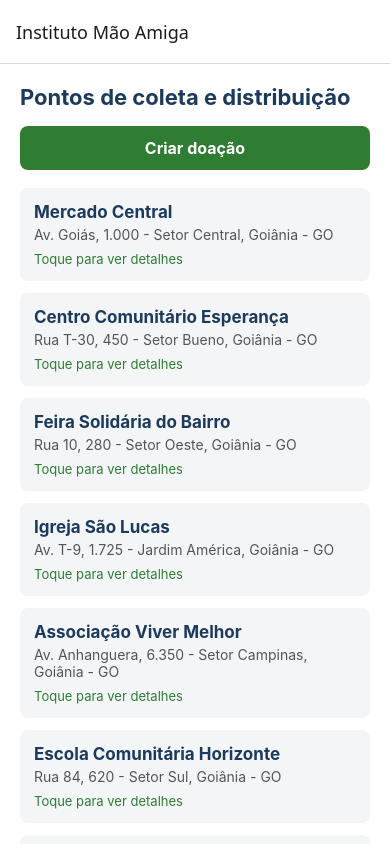
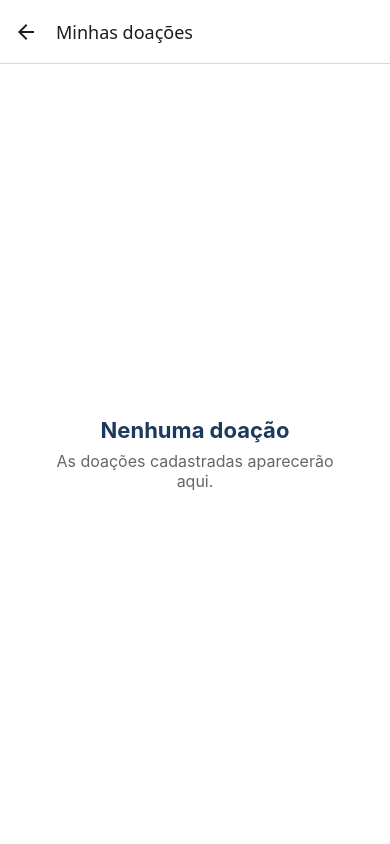
Before and after one commit to CharlieChaplim/instituto-mao-amiga, a React Native app: screen /Doacoes in a window 390 px wide. Built offline with nearby package versions, Linux system fonts and the light colour scheme.

Commit message:
"Atualização e adicionar botão para salvar doações"

```diff
--- a/src/navigation/AppNavigator.tsx
+++ b/src/navigation/AppNavigator.tsx
@@ -1,8 +1,11 @@
 import { NavigationContainer } from '@react-navigation/native';
 import { createNativeStackNavigator } from '@react-navigation/native-stack';
+
 import { TelaCadastroDoacao } from '../screens/TelaCadastroDoacao';
 import { TelaDetalhePonto } from '../screens/TelaDetalhePonto';
 import { TelaListaPontos } from '../screens/TelaListaPontos';
+import { TelaDoacoes } from '../screens/TelaDoacoes';
+
 import { RootStackParamList } from '../types/navigation';
 
 const Stack = createNativeStackNavigator<RootStackParamList>();
@@ -16,16 +19,24 @@ export function AppNavigator() {
           component={TelaListaPontos}
           options={{ title: 'Instituto Mão Amiga' }}
         />
+
         <Stack.Screen
           name="Detalhe"
           component={TelaDetalhePonto}
           options={{ title: 'Detalhe do ponto' }}
         />
+
         <Stack.Screen
           name="Cadastro"
           component={TelaCadastroDoacao}
           options={{ title: 'Cadastro de doação' }}
         />
+
+        <Stack.Screen
+          name="Doacoes"
+          component={TelaDoacoes}
+          options={{ title: 'Minhas doações' }}
+        />
       </Stack.Navigator>
     </NavigationContainer>
   );
--- a/src/screens/TelaCadastroDoacao.tsx
+++ b/src/screens/TelaCadastroDoacao.tsx
@@ -1,5 +1,6 @@
 import { NativeStackScreenProps } from '@react-navigation/native-stack';
 import { useEffect, useState } from 'react';
+
 import {
   Alert,
   KeyboardAvoidingView,
@@ -10,8 +11,11 @@ import {
   TextInput,
   TouchableOpacity,
 } from 'react-native';
+
 import { SafeAreaView } from 'react-native-safe-area-context';
+
 import { carregarDoacao, salvarDoacao } from '../storage/doacaoStorage';
+import { registrarDoacao } from '../storage/doacoesStorage';
 import { RootStackParamList } from '../types/navigation';
 
 type Props = NativeStackScreenProps<RootStackParamList, 'Cadastro'>;
@@ -34,7 +38,10 @@ export function TelaCadastroDoacao({ navigation }: Props) {
           setObservacao(doacao.observacao);
         }
       } catch {
-        Alert.alert('Erro', 'Não foi possível recuperar a última doação salva.');
+        Alert.alert(
+          'Erro',
+          'Não foi possível recuperar a última doação salva.'
+        );
       }
     }
 
@@ -43,31 +50,49 @@ export function TelaCadastroDoacao({ navigation }: Props) {
 
   async function criarDoacao() {
     if (!nome.trim() || !item.trim() || !quantidade.trim()) {
-      Alert.alert('Campos obrigatórios', 'Preencha nome, item e quantidade.');
+      Alert.alert(
+        'Campos obrigatórios',
+        'Preencha nome, item e quantidade.'
+      );
+
       return;
     }
 
-    try {
-      await salvarDoacao({
+    const dados = {
       nome: nome.trim(),
       item: item.trim(),
       quantidade: quantidade.trim(),
       observacao: observacao.trim(),
-      });
+    };
 
-      Alert.alert('Doação criada', 'Os dados da doação foram salvos neste aparelho.', [
+    try {
+      await salvarDoacao(dados);
+
+      await registrarDoacao(dados);
+
+      Alert.alert(
+        'Doação criada',
+        'A doação foi registrada neste aparelho.',
+        [
           {
             text: 'OK',
             onPress: () => navigation.goBack(),
           },
-      ]);
+        ]
+      );
     } catch {
-      Alert.alert('Erro', 'Não foi possível salvar os dados da doação.');
+      Alert.alert(
+        'Erro',
+        'Não foi possível salvar os dados da doação.'
+      );
     }
   }
 
   return (
-    <SafeAreaView style={styles.safeArea} edges={['bottom', 'left', 'right']}>
+    <SafeAreaView
+      style={styles.safeArea}
+      edges={['bottom', 'left', 'right']}
+    >
       <KeyboardAvoidingView
         style={styles.keyboardView}
         behavior={Platform.OS === 'ios' ? 'padding' : 'height'}
@@ -76,9 +101,14 @@ export function TelaCadastroDoacao({ navigation }: Props) {
           contentContainerStyle={styles.formulario}
           keyboardShouldPersistTaps="handled"
         >
-          <Text style={styles.titulo}>Cadastrar doação</Text>
+          <Text style={styles.titulo}>
+            Cadastrar doação
+          </Text>
 
-          <Text style={styles.rotulo}>Nome do doador</Text>
+          <Text style={styles.rotulo}>
+            Nome do doador
+          </Text>
+
           <TextInput
             style={styles.input}
             value={nome}
@@ -87,7 +117,10 @@ export function TelaCadastroDoacao({ navigation }: Props) {
             returnKeyType="next"
           />
 
-          <Text style={styles.rotulo}>Item para doação</Text>
+          <Text style={styles.rotulo}>
+            Item para doação
+          </Text>
+
           <TextInput
             style={styles.input}
             value={item}
@@ -96,7 +129,10 @@ export function TelaCadastroDoacao({ navigation }: Props) {
             returnKeyType="next"
           />
 
-          <Text style={styles.rotulo}>Quantidade</Text>
+          <Text style={styles.rotulo}>
+            Quantidade
+          </Text>
+
           <TextInput
             style={styles.input}
             value={quantidade}
@@ -106,7 +142,10 @@ export function TelaCadastroDoacao({ navigation }: Props) {
             returnKeyType="next"
           />
 
-          <Text style={styles.rotulo}>Observações</Text>
+          <Text style={styles.rotulo}>
+            Observações
+          </Text>
+
           <TextInput
             style={[styles.input, styles.inputMultilinha]}
             value={observacao}
@@ -116,8 +155,22 @@ export function TelaCadastroDoacao({ navigation }: Props) {
             textAlignVertical="top"
           />
 
-          <TouchableOpacity style={styles.botao} onPress={criarDoacao}>
-            <Text style={styles.textoBotao}>Criar</Text>
+          <TouchableOpacity
+            style={styles.botao}
+            onPress={criarDoacao}
+          >
+            <Text style={styles.textoBotao}>
+              Criar
+            </Text>
+          </TouchableOpacity>
+
+          <TouchableOpacity
+            style={styles.botaoDoacoes}
+            onPress={() => navigation.navigate('Doacoes')}
+          >
+            <Text style={styles.textoBotaoDoacoes}>
+              Ver doações cadastradas
+            </Text>
           </TouchableOpacity>
         </ScrollView>
       </KeyboardAvoidingView>
@@ -130,25 +183,30 @@ const styles = StyleSheet.create({
     flex: 1,
     backgroundColor: '#FFFFFF',
   },
+
   keyboardView: {
     flex: 1,
   },
+
   formulario: {
     padding: 20,
     paddingBottom: 40,
   },
+
   titulo: {
     marginBottom: 16,
     fontSize: 22,
     fontWeight: 'bold',
     color: '#1B3A5C',
   },
+
   rotulo: {
     marginBottom: 6,
     fontSize: 14,
     fontWeight: 'bold',
     color: '#1B3A5C',
   },
+
   input: {
     width: '100%',
     minHeight: 44,
@@ -162,13 +220,15 @@ const styles = StyleSheet.create({
     fontSize: 16,
     color: '#222222',
   },
+
   inputMultilinha: {
     minHeight: 100,
   },
+
   botao: {
     width: '100%',
     minHeight: 44,
-    marginBottom: 18,
+    marginBottom: 12,
     paddingHorizontal: 16,
     paddingVertical: 10,
     borderRadius: 8,
@@ -176,9 +236,29 @@ const styles = StyleSheet.create({
     justifyContent: 'center',
     alignItems: 'center',
   },
+
   textoBotao: {
     fontSize: 16,
     fontWeight: 'bold',
     color: '#FFFFFF',
   },
+
+  botaoDoacoes: {
+    width: '100%',
+    minHeight: 44,
+    paddingHorizontal: 16,
+    paddingVertical: 10,
+    borderWidth: 1,
+    borderColor: '#1B3A5C',
+    borderRadius: 8,
+    backgroundColor: '#FFFFFF',
+    justifyContent: 'center',
+    alignItems: 'center',
+  },
+
+  textoBotaoDoacoes: {
+    fontSize: 16,
+    fontWeight: 'bold',
+    color: '#1B3A5C',
+  },
 });
--- /dev/null
+++ b/src/screens/TelaDoacoes.tsx
@@ -0,0 +1,259 @@
+import { useCallback, useState } from 'react';
+import {
+  Alert,
+  FlatList,
+  StyleSheet,
+  Text,
+  TouchableOpacity,
+  View,
+} from 'react-native';
+import { useFocusEffect } from '@react-navigation/native';
+import { SafeAreaView } from 'react-native-safe-area-context';
+
+import {
+  carregarDoacoes,
+  DoacaoRegistrada,
+  removerDoacao,
+} from '../storage/doacoesStorage';
+
+export function TelaDoacoes() {
+  const [doacoes, setDoacoes] = useState<DoacaoRegistrada[]>([]);
+  const [carregando, setCarregando] = useState(true);
+
+  async function atualizarDoacoes() {
+    try {
+      setCarregando(true);
+
+      const dados = await carregarDoacoes();
+
+      setDoacoes([...dados].reverse());
+    } catch {
+      Alert.alert(
+        'Erro',
+        'Não foi possível carregar as doações.'
+      );
+    } finally {
+      setCarregando(false);
+    }
+  }
+
+  useFocusEffect(
+    useCallback(() => {
+      atualizarDoacoes();
+    }, [])
+  );
+
+  function confirmarExclusao(doacao: DoacaoRegistrada) {
+    Alert.alert(
+      'Excluir doação',
+      `Deseja excluir a doação de ${doacao.item}?`,
+      [
+        {
+          text: 'Cancelar',
+          style: 'cancel',
+        },
+        {
+          text: 'Excluir',
+          style: 'destructive',
+          onPress: async () => {
+            try {
+              await removerDoacao(doacao.id);
+              await atualizarDoacoes();
+            } catch {
+              Alert.alert(
+                'Erro',
+                'Não foi possível excluir a doação.'
+              );
+            }
+          },
+        },
+      ]
+    );
+  }
+
+  function formatarData(data: string) {
+    return new Date(data).toLocaleString('pt-BR');
+  }
+
+  if (carregando) {
+    return (
+      <SafeAreaView
+        style={styles.safeArea}
+        edges={['bottom', 'left', 'right']}
+      >
+        <View style={styles.centro}>
+          <Text style={styles.mensagem}>
+            Carregando doações...
+          </Text>
+        </View>
+      </SafeAreaView>
+    );
+  }
+
+  return (
+    <SafeAreaView
+      style={styles.safeArea}
+      edges={['bottom', 'left', 'right']}
+    >
+      <FlatList
+        data={doacoes}
+        keyExtractor={(doacao) => doacao.id}
+        contentContainerStyle={
+          doacoes.length === 0
+            ? styles.listaVazia
+            : styles.lista
+        }
+        ListHeaderComponent={
+          doacoes.length > 0 ? (
+            <View style={styles.cabecalho}>
+              <Text style={styles.titulo}>
+                Doações registradas
+              </Text>
+
+              <Text style={styles.contador}>
+                {doacoes.length}{' '}
+                {doacoes.length === 1
+                  ? 'doação registrada'
+                  : 'doações registradas'}
+              </Text>
+            </View>
+          ) : null
+        }
+        ListEmptyComponent={
+          <View style={styles.centro}>
+            <Text style={styles.titulo}>
+              Nenhuma doação
+            </Text>
+
+            <Text style={styles.mensagem}>
+              As doações cadastradas aparecerão aqui.
+            </Text>
+          </View>
+        }
+        renderItem={({ item: doacao }) => (
+          <View style={styles.card}>
+            <Text style={styles.item}>
+              {doacao.item}
+            </Text>
+
+            <Text style={styles.informacao}>
+              Doador: {doacao.nome}
+            </Text>
+
+            <Text style={styles.informacao}>
+              Quantidade: {doacao.quantidade}
+            </Text>
+
+            {doacao.observacao ? (
+              <Text style={styles.informacao}>
+                Observação: {doacao.observacao}
+              </Text>
+            ) : null}
+
+            <Text style={styles.data}>
+              {formatarData(doacao.data)}
+            </Text>
+
+            <TouchableOpacity
+              style={styles.botaoExcluir}
+              onPress={() => confirmarExclusao(doacao)}
+            >
+              <Text style={styles.textoExcluir}>
+                Excluir
+              </Text>
+            </TouchableOpacity>
+          </View>
+        )}
+      />
+    </SafeAreaView>
+  );
+}
+
+const styles = StyleSheet.create({
+  safeArea: {
+    flex: 1,
+    backgroundColor: '#FFFFFF',
+  },
+
+  lista: {
+    padding: 20,
+    paddingBottom: 40,
+  },
+
+  listaVazia: {
+    flexGrow: 1,
+    padding: 20,
+  },
+
+  cabecalho: {
+    marginBottom: 16,
+  },
+
+  centro: {
+    flex: 1,
+    justifyContent: 'center',
+    alignItems: 'center',
+    padding: 24,
+  },
+
+  titulo: {
+    fontSize: 22,
+    fontWeight: 'bold',
+    color: '#1B3A5C',
+  },
+
+  contador: {
+    marginTop: 4,
+    fontSize: 14,
+    color: '#666666',
+  },
+
+  mensagem: {
+    marginTop: 8,
+    fontSize: 16,
+    color: '#666666',
+    textAlign: 'center',
+  },
+
+  card: {
+    marginBottom: 14,
+    padding: 16,
+    borderWidth: 1,
+    borderColor: '#DDDDDD',
+    borderRadius: 10,
+    backgroundColor: '#FFFFFF',
+  },
+
+  item: {
+    marginBottom: 8,
+    fontSize: 18,
+    fontWeight: 'bold',
+    color: '#1B3A5C',
+  },
+
+  informacao: {
+    marginBottom: 4,
+    fontSize: 15,
+    color: '#333333',
+  },
+
+  data: {
+    marginTop: 8,
+    fontSize: 13,
+    color: '#777777',
+  },
+
+  botaoExcluir: {
+    alignSelf: 'flex-start',
+    marginTop: 12,
+    paddingHorizontal: 14,
+    paddingVertical: 8,
+    borderRadius: 6,
+    backgroundColor: '#C62828',
+  },
+
+  textoExcluir: {
+    fontWeight: 'bold',
+    color: '#FFFFFF',
+  },
+});
--- /dev/null
+++ b/src/storage/doacoesStorage.ts
@@ -0,0 +1,75 @@
+import AsyncStorage from '@react-native-async-storage/async-storage';
+
+const CHAVE_DOACOES = '@mao_amiga:doacoes';
+
+export type DoacaoRegistrada = {
+  id: string;
+  nome: string;
+  item: string;
+  quantidade: string;
+  observacao: string;
+  data: string;
+};
+
+type NovaDoacao = {
+  nome: string;
+  item: string;
+  quantidade: string;
+  observacao: string;
+};
+
+export async function carregarDoacoes(): Promise<DoacaoRegistrada[]> {
+  try {
+    const dados = await AsyncStorage.getItem(CHAVE_DOACOES);
+
+    if (!dados) {
+      return [];
+    }
+
+    return JSON.parse(dados);
+  } catch (erro) {
+    console.error('Erro ao carregar doações:', erro);
+    return [];
+  }
+}
+
+export async function registrarDoacao(
+  doacao: NovaDoacao
+): Promise<DoacaoRegistrada> {
+  const doacoes = await carregarDoacoes();
+
+  const novaDoacao: DoacaoRegistrada = {
+    id: Date.now().toString(),
+    nome: doacao.nome,
+    item: doacao.item,
+    quantidade: doacao.quantidade,
+    observacao: doacao.observacao,
+    data: new Date().toISOString(),
+  };
+
+  doacoes.push(novaDoacao);
+
+  await AsyncStorage.setItem(
+    CHAVE_DOACOES,
+    JSON.stringify(doacoes)
+  );
+
+  return novaDoacao;
+}
+
+export async function removerDoacao(id: string): Promise<void> {
+  const doacoes = await carregarDoacoes();
+
+  const novasDoacoes = doacoes.filter(
+    (doacao) => doacao.id !== id
+  );
+
+  await AsyncStorage.setItem(
+    CHAVE_DOACOES,
+    JSON.stringify(novasDoacoes)
+  );
+}
+
+export async function limparDoacoes(): Promise<void> {
+  await AsyncStorage.removeItem(CHAVE_DOACOES);
+}
--- a/src/types/navigation.ts
+++ b/src/types/navigation.ts
@@ -2,4 +2,5 @@ export type RootStackParamList = {
   Lista: undefined;
   Detalhe: { pontoId: string };
   Cadastro: undefined;
+  Doacoes: undefined;
 };
```
Also changed, not shown: 1 other file (tests, documents, lock files or other folders). Lines whose indentation alone changed are shown as unchanged.
